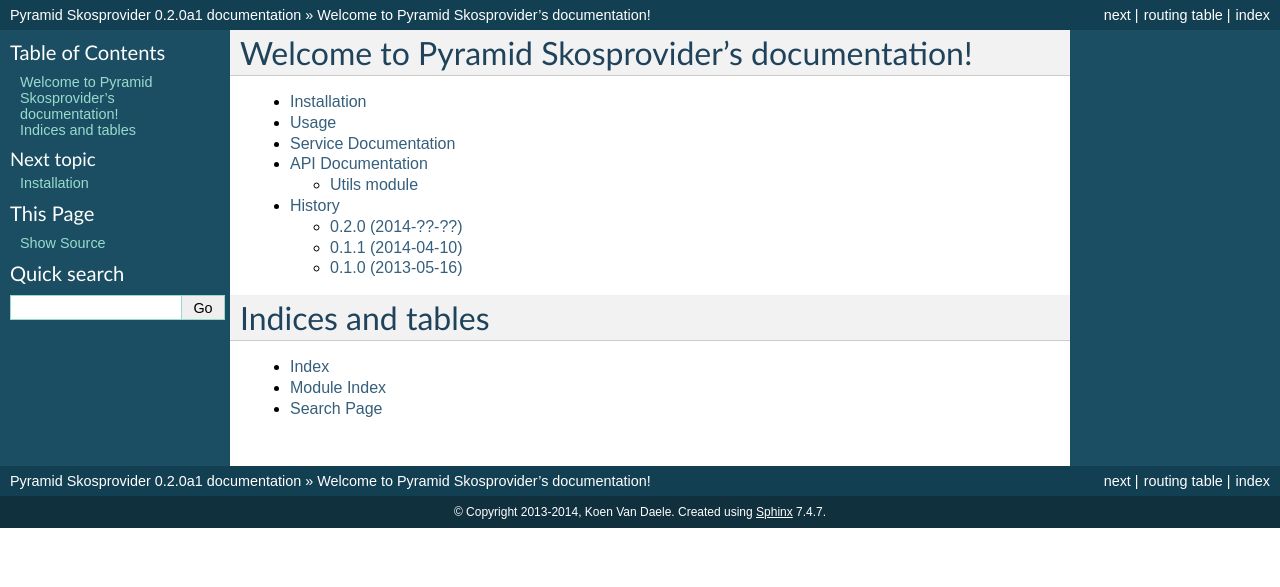
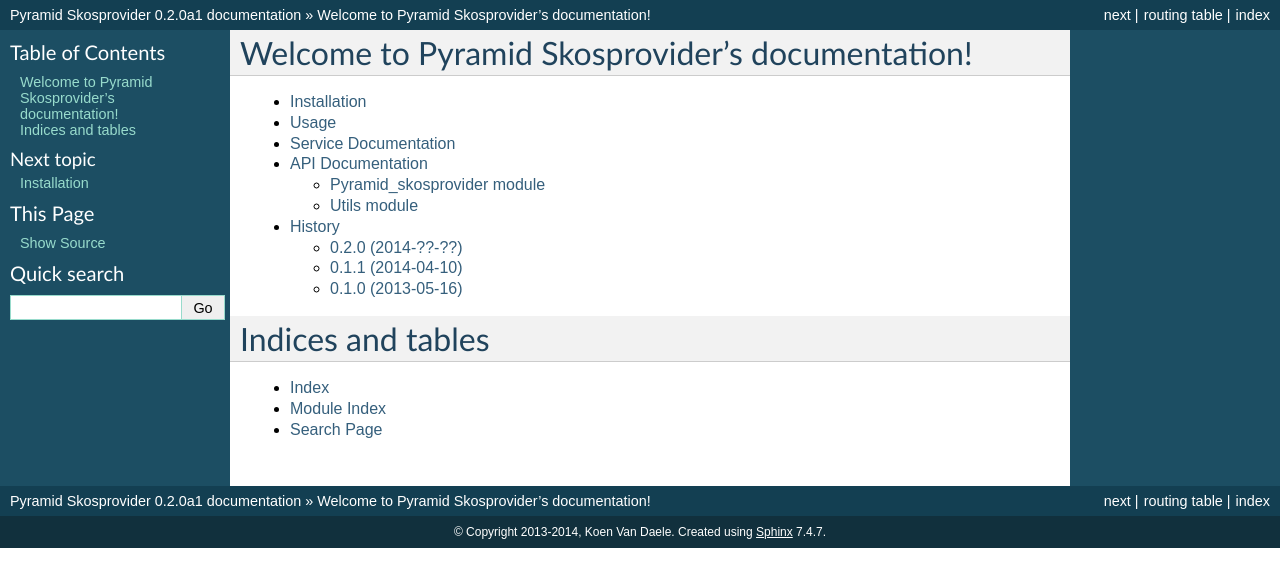
Before and after one commit to OnroerendErfgoed/pyramid_skosprovider, a Sphinx documentation site: the page built from docs/index.rst, in a window 1280 px wide. Shown: the top 587 px of the page. Built offline with Sphinx 7.4.7, drawn with Linux system fonts in a browser that asks for light colours.

```diff
--- a/docs/api.rst
+++ b/docs/api.rst
@@ -1,5 +1,11 @@
 API Documentation
 =================
+
+Pyramid_skosprovider module
+---------------------------
+
+.. automodule:: pyramid_skosprovider
+   :members:
 
 Utils module
 ------------
--- a/pyramid_skosprovider/__init__.py
+++ b/pyramid_skosprovider/__init__.py
@@ -25,6 +25,12 @@ def _build_skos_registry(registry):
 
 
 def get_skos_registry(registry):
+    '''
+    Get the :class:`skosprovider.registry.Registry` attached to this pyramid
+    application.
+
+    :rtype: :class:`skosprovider.registry.Registry`
+    '''
     #Argument might be a config or request
     regis = getattr(registry, 'registry', None)
     if regis is None:
```
